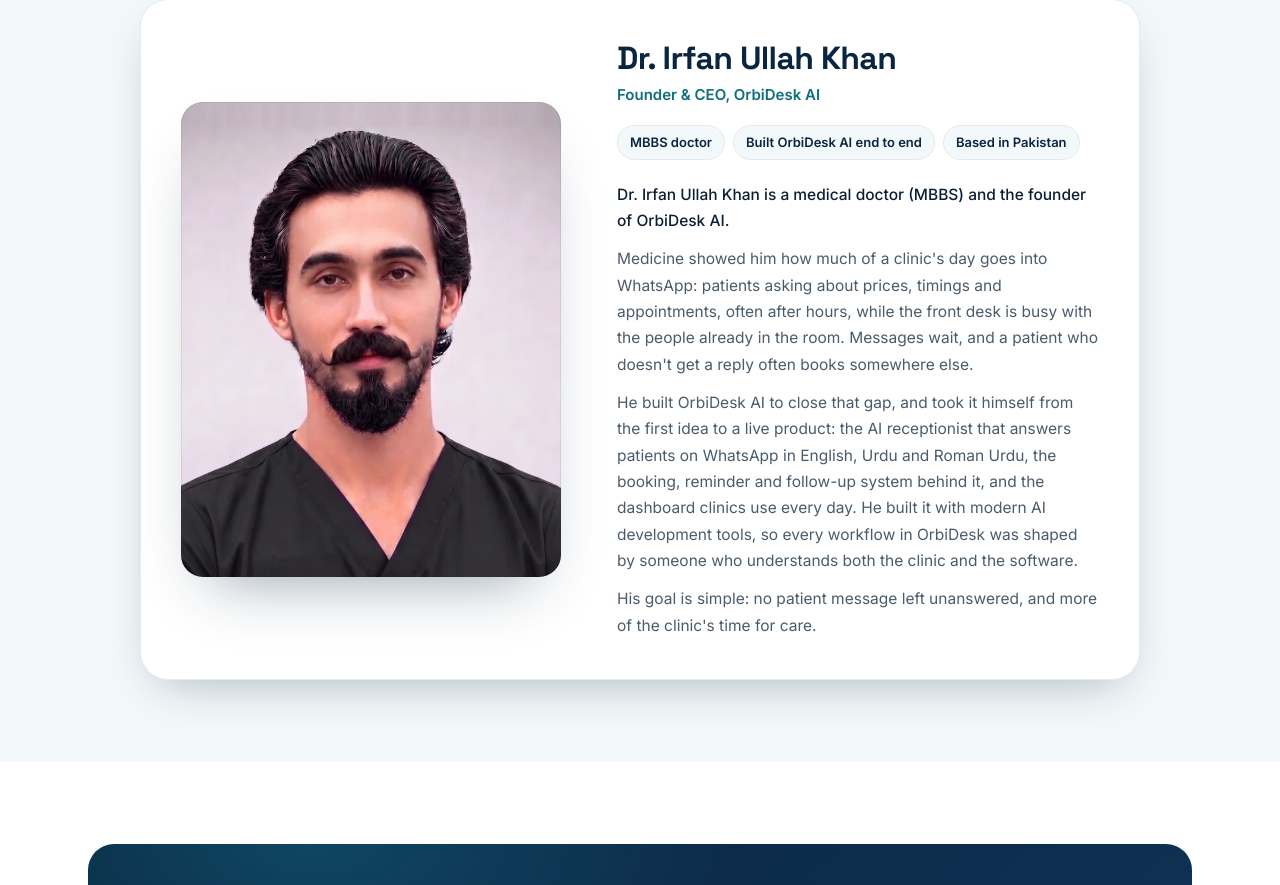
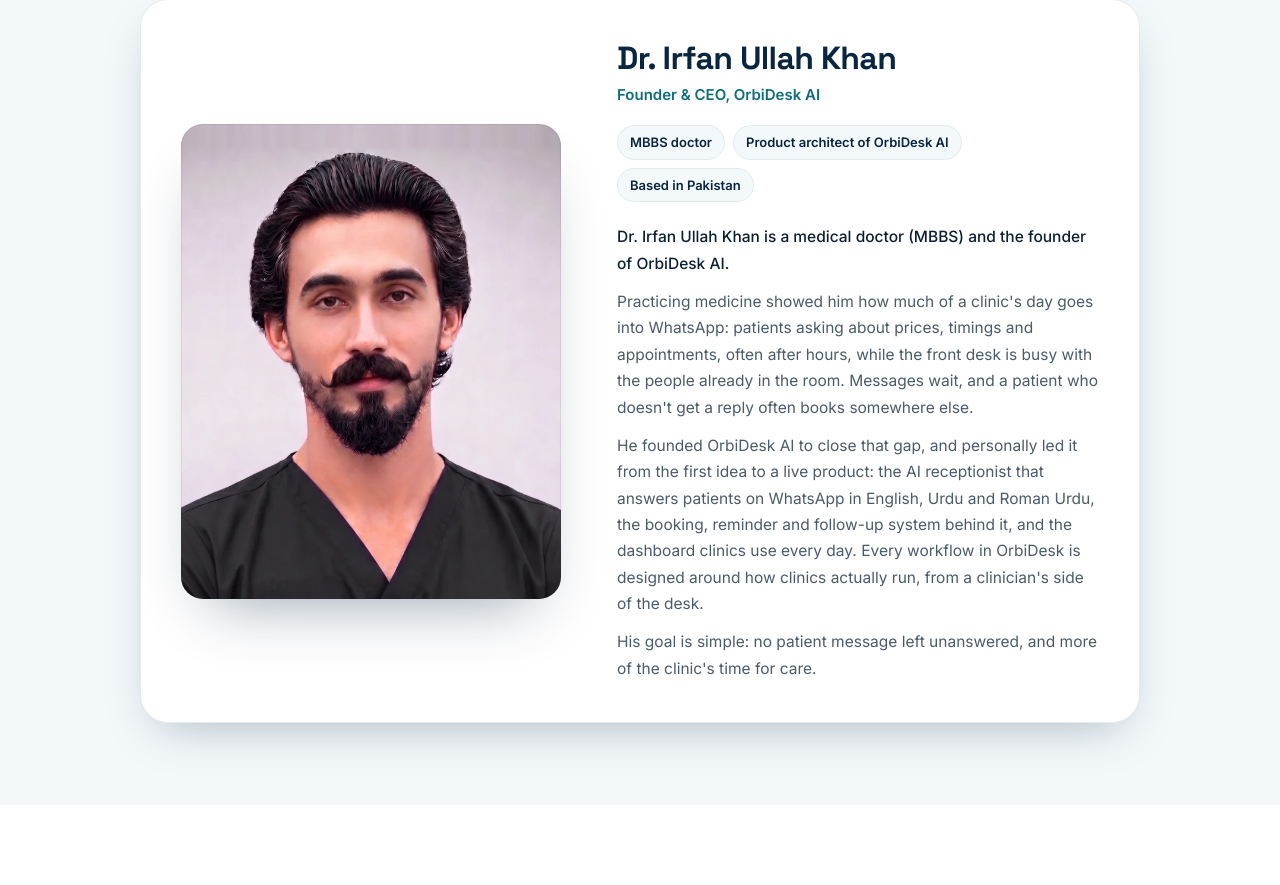
Before and after one commit to IrfanMarwat01/orbidesk-website, a plain HTML site: page about.html in a window 1280 px wide. Shown: the part 1617-2502 px from the top of the page. Drawn offline with Linux system fonts and the light colour scheme.

Commit message:
About: founder wording (practicing medicine, product architect, led from idea to live product)
Co-Authored-By: Claude Opus 5.5 <noreply@anthropic.com>
Claude-Session: https://claude.ai/code/session_01DUPe7hZXU1cbhk3qwgZMAU

```diff
--- a/about.html
+++ b/about.html
@@ -119,12 +119,12 @@
       <div class="fnd-role">Founder &amp; CEO, OrbiDesk AI</div>
       <ul class="fnd-facts">
         <li>MBBS doctor</li>
-        <li>Built OrbiDesk AI end to end</li>
+        <li>Product architect of OrbiDesk AI</li>
         <li>Based in Pakistan</li>
       </ul>
       <p>Dr. Irfan Ullah Khan is a medical doctor (MBBS) and the founder of OrbiDesk AI.</p>
-      <p>Medicine showed him how much of a clinic's day goes into WhatsApp: patients asking about prices, timings and appointments, often after hours, while the front desk is busy with the people already in the room. Messages wait, and a patient who doesn't get a reply often books somewhere else.</p>
-      <p>He built OrbiDesk AI to close that gap, and took it himself from the first idea to a live product: the AI receptionist that answers patients on WhatsApp in English, Urdu and Roman Urdu, the booking, reminder and follow-up system behind it, and the dashboard clinics use every day. He built it with modern AI development tools, so every workflow in OrbiDesk was shaped by someone who understands both the clinic and the software.</p>
+      <p>Practicing medicine showed him how much of a clinic's day goes into WhatsApp: patients asking about prices, timings and appointments, often after hours, while the front desk is busy with the people already in the room. Messages wait, and a patient who doesn't get a reply often books somewhere else.</p>
+      <p>He founded OrbiDesk AI to close that gap, and personally led it from the first idea to a live product: the AI receptionist that answers patients on WhatsApp in English, Urdu and Roman Urdu, the booking, reminder and follow-up system behind it, and the dashboard clinics use every day. Every workflow in OrbiDesk is designed around how clinics actually run, from a clinician's side of the desk.</p>
       <p>His goal is simple: no patient message left unanswered, and more of the clinic's time for care.</p>
     </div>
   </article>
```
